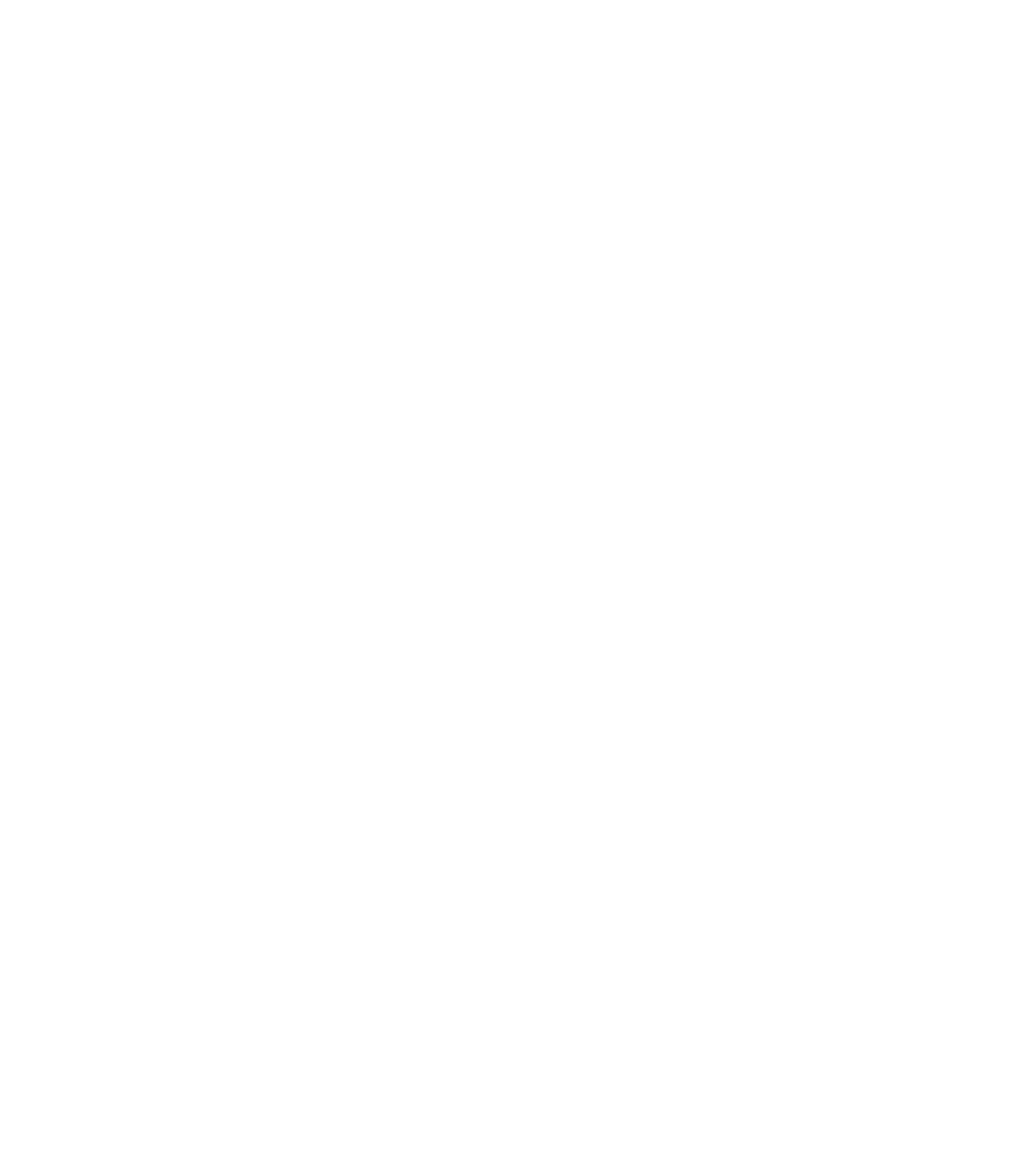
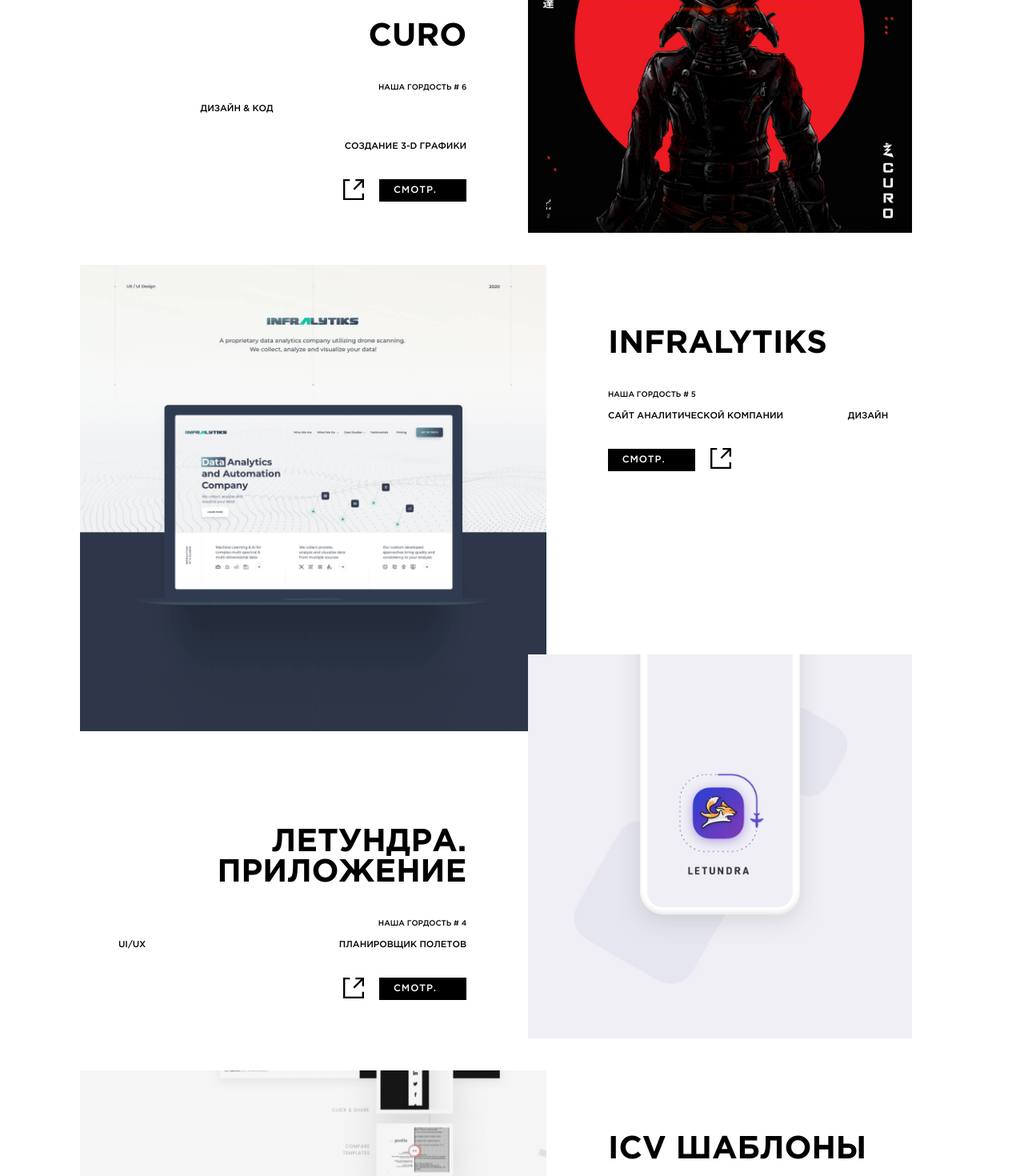
Before and after one commit to AnatolyKostarev/kojo, a React (Create React App) app: page /works in a window 1280 px wide. Shown: the part 860-2330 px from the top of the page at 80% size. Before the commit the page ends 897 px from the top, so only its background shows below. Built offline with nearby package versions, Linux system fonts and the light colour scheme.

Commit message:
Refactor Works component, add component describing array

```diff
--- a/src/components/works/Works.jsx
+++ b/src/components/works/Works.jsx
@@ -1,35 +1,136 @@
 import React from "react";
 import Headerworks from "../../layouts/header/works/Headerworks";
 import Footerworks from "../../layouts/footer/works/Footerworks";
-
+import Navigation from "../navigation/Navigation";
 import styles from "./Works.module.css";
+import Worksitem from "./Worksitem";
 
 export default function Works() {
+  const worksItem = [
+    {
+      imagePosition: "left",
+      buttonPosition: "right",
+      actionPosition: "right",
+      title: "ods",
+      counter: "наша гордость #",
+      desc: "сайт международного аэропорта одесса",
+      action: "дизайн & код",
+      href: "https://odesa.aero/",
+      src: "/img/works/image_works-1.jpg",
+      width: "840",
+      height: "830",
+      alt: "airport Odesa",
+    },
+    {
+      imagePosition: "right",
+      buttonPosition: "left",
+      actionPosition: "left",
+      title: "curo",
+      counter: "наша гордость #",
+      desc: "создание 3-d графики",
+      action: "дизайн & код",
+      href: "https://www.behance.net/gallery/89797887/CURO",
+      src: "/img/works/image_works-2.jpg",
+      width: "720",
+      height: "720",
+      alt: "curo",
+    },
+    {
+      imagePosition: "left",
+      buttonPosition: "right",
+      actionPosition: "right",
+      title: "infralytiks",
+      counter: "наша гордость #",
+      desc: "сайт аналитической компании",
+      action: "дизайн",
+      href: "https://www.behance.net/gallery/80582829/InfraLytiks",
+      src: "/img/works/image_works-3.jpg",
+      width: "840",
+      height: "830",
+      alt: "infralytiks",
+    },
+    {
+      imagePosition: "right",
+      buttonPosition: "left",
+      actionPosition: "left",
+      title: "летундра. приложение",
+      counter: "наша гордость #",
+      desc: "планировщик полетов",
+      action: "UI/UX",
+      href: "https://www.behance.net/gallery/65252599/Letundra-App-UIUX",
+      src: "/img/works/image_works-4.jpg",
+      width: "720",
+      height: "720",
+      alt: "letundra",
+    },
+    {
+      imagePosition: "left",
+      buttonPosition: "right",
+      actionPosition: "right",
+      title: "icv шаблоны",
+      counter: "наша гордость #",
+      desc: "онлайн магазин шаблонов резюме",
+      action: "дизайн & код",
+      href: "https://icvtemplates.com/",
+      src: "/img/works/image_works-5.png",
+      width: "840",
+      height: "830",
+      alt: "icv",
+    },
+    {
+      imagePosition: "right",
+      buttonPosition: "left",
+      actionPosition: "left",
+      title: "franklead",
+      counter: "наша гордость #",
+      desc: "сайт электронной музыки",
+      action: "дизайн & код",
+      href: "http://franklead.com/",
+      src: "/img/works/image_works-6.jpg",
+      width: "720",
+      height: "720",
+      alt: "franklead",
+    },
+    {
+      imagePosition: "left",
+      buttonPosition: "right",
+      actionPosition: "right",
+      title: "letusbuy ибица",
+      counter: "наша гордость #",
+      desc: "сайт агентства недвижимости на ибице",
+      action: "дизайн & код",
+      href: "https://www.behance.net/gallery/65436315/LetUsBuy",
+      src: "/img/works/image_works-7.png",
+      width: "840",
+      height: "830",
+      alt: "letusbuy",
+    },
+  ];
+
   return (
     <>
+      <Navigation />
       <Headerworks title="Работы" />
       <section className={styles.works}>
         <div className={styles.container}>
           <div className={styles.works__list}>
-            <div className={styles.works__item}>
-              <div className={styles.works__img}>
-                <img
-                  className={styles.works__pic}
-                  src="/img/works/image_works-1.jpg"
-                  width="840"
-                  height="830"
-                  alt=""
-                />
-              </div>
-              <div className={styles.works__info}>
-                <h2 className={styles.title}>ODS</h2>
-                <p className={styles.counter}>наша гордость</p>
-                <p className={styles.desc}>
-                  Сайт Международного аэропорта "Одесса"
-                </p>
-                <p className={styles.action}>Дизайн & Код</p>
-              </div>
-            </div>
+            {worksItem.map((elem, index, arr) => (
+              <Worksitem
+                key={index}
+                imagePosition={elem.imagePosition}
+                buttonPosition={elem.buttonPosition}
+                actionPosition={elem.actionPosition}
+                title={elem.title}
+                counter={`${elem.counter} ${Math.abs((index -= arr.length))}`}
+                desc={elem.desc}
+                action={elem.action}
+                href={elem.href}
+                src={elem.src}
+                width={elem.width}
+                height={elem.height}
+                alt={elem.alt}
+              />
+            ))}
           </div>
         </div>
       </section>
```
